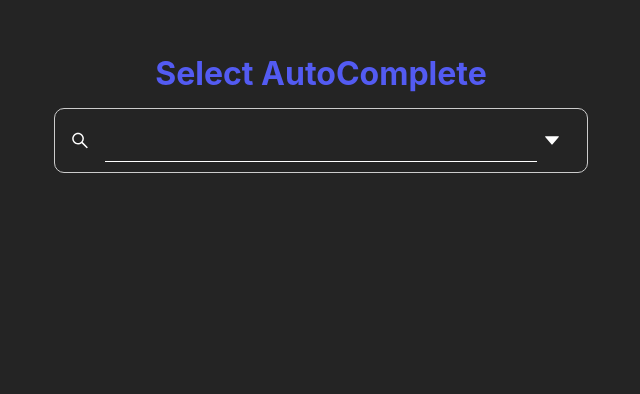
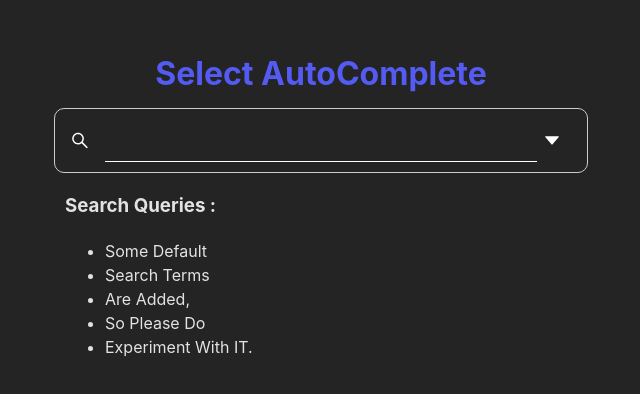
Before and after one commit to KevinThoriya/ReactAutocompelete, a React (Vite) app: page / in a window 1280 px wide. Shown: the top 394 px of the page, without its empty margins (319-959 px from the left). Built offline with nearby package versions, Linux system fonts and the light colour scheme.

Commit message:
[Add] search list
-added search list to main Page.

```diff
--- a/src/App.tsx
+++ b/src/App.tsx
@@ -1,16 +1,18 @@
-import './App.css'
+import "./App.css";
 
-import SearchAutoComplete from './SearchAutoComplete/SearchAutoComplete';
+import SearchAutoComplete from "./SearchAutoComplete/SearchAutoComplete";
+import SearchTermList from "./SearchTermList";
+import useSearchingStore from "./SearchAutoComplete/useSearchingStore";
 
 function App() {
-
-
+  const { searchedTerms, appendSearchTerm } = useSearchingStore();
   return (
     <div className="App">
-        <h1 className="headingText">Select AutoComplete </h1>
-        <SearchAutoComplete />
+      <h1 className="headingText">Select AutoComplete </h1>
+      <SearchAutoComplete {...{ searchedTerms, appendSearchTerm }} />
+      <SearchTermList data={searchedTerms} />
     </div>
-  )
+  );
 }
 
-export default App
+export default App;
--- a/src/SearchAutoComplete/SearchAutoComplete.tsx
+++ b/src/SearchAutoComplete/SearchAutoComplete.tsx
@@ -13,15 +13,17 @@ import useSearchingFactory from "./useSearchingFactory";
 import useSearchingStore from "./useSearchingStore";
 import useTextControl from "./useTextControl";
 
-type Props = {};
+export type SearchTerm = string;
+type Props = {
+  searchedTerms: SearchTerm[];
+  appendSearchTerm: (data: SearchTerm) => void;
+};
 
-const SearchAutoComplete = ({}: Props) => {
+const SearchAutoComplete = ({ searchedTerms, appendSearchTerm }: Props) => {
   const [isSelectionFocused, setIsSelectionFocus] = useState(false);
 
   const { controlledText, onChangeText, clearText, setControlledText } =
     useTextControl();
-
-  const { searchedTerms, appendSearchTerm } = useSearchingStore();
 
   const { filterTerms, onSelectOfOption, enterListener } = useSearchingFactory({
     controlledText,
--- a/src/SearchAutoComplete/SuggestionItem/index.tsx
+++ b/src/SearchAutoComplete/SuggestionItem/index.tsx
@@ -1,7 +1,9 @@
 import "./SelectionItem.css";
 
+import { SearchTerm } from "../SearchAutoComplete";
+
 type SuggestionItemProps = {
-  term: string;
+  term: SearchTerm;
   searchTerm: string;
   onSelect: () => void;
 };
--- a/src/SearchAutoComplete/useSearchingFactory.ts
+++ b/src/SearchAutoComplete/useSearchingFactory.ts
@@ -1,10 +1,12 @@
 import { useMemo, useState } from "react";
+
+import { SearchTerm } from "./SearchAutoComplete";
 
 type Prop = {
   controlledText: string;
   setControlledText: (text: string) => void;
-  searchedTerms: string[];
-  appendSearchTerm: (text: string) => void;
+  searchedTerms: SearchTerm[];
+  appendSearchTerm: (text: SearchTerm) => void;
   setIsSelectionFocus: (focus: boolean) => void;
 };
 
--- /dev/null
+++ b/src/SearchTermList/SearchTermList.css
@@ -0,0 +1,5 @@
+.SearchTermList {
+  width: 40vw;
+  margin: auto;
+  text-align: left;
+}
--- /dev/null
+++ b/src/SearchTermList/index.tsx
@@ -0,0 +1,25 @@
+import "./SearchTermList.css";
+
+import React from "react";
+import { SearchTerm } from "../SearchAutoComplete/SearchAutoComplete";
+
+type Props = {
+  data: SearchTerm[];
+};
+
+const SearchTermList = ({ data }: Props) => {
+  return (
+    <div className="SearchTermList">
+      <h3>Search Queries : </h3>
+      <ul className="searchTermUl">
+        {data.map((term) => (
+          <li className="searchTermLi" key={term}>
+            {term}
+          </li>
+        ))}
+      </ul>
+    </div>
+  );
+};
+
+export default SearchTermList;
```
